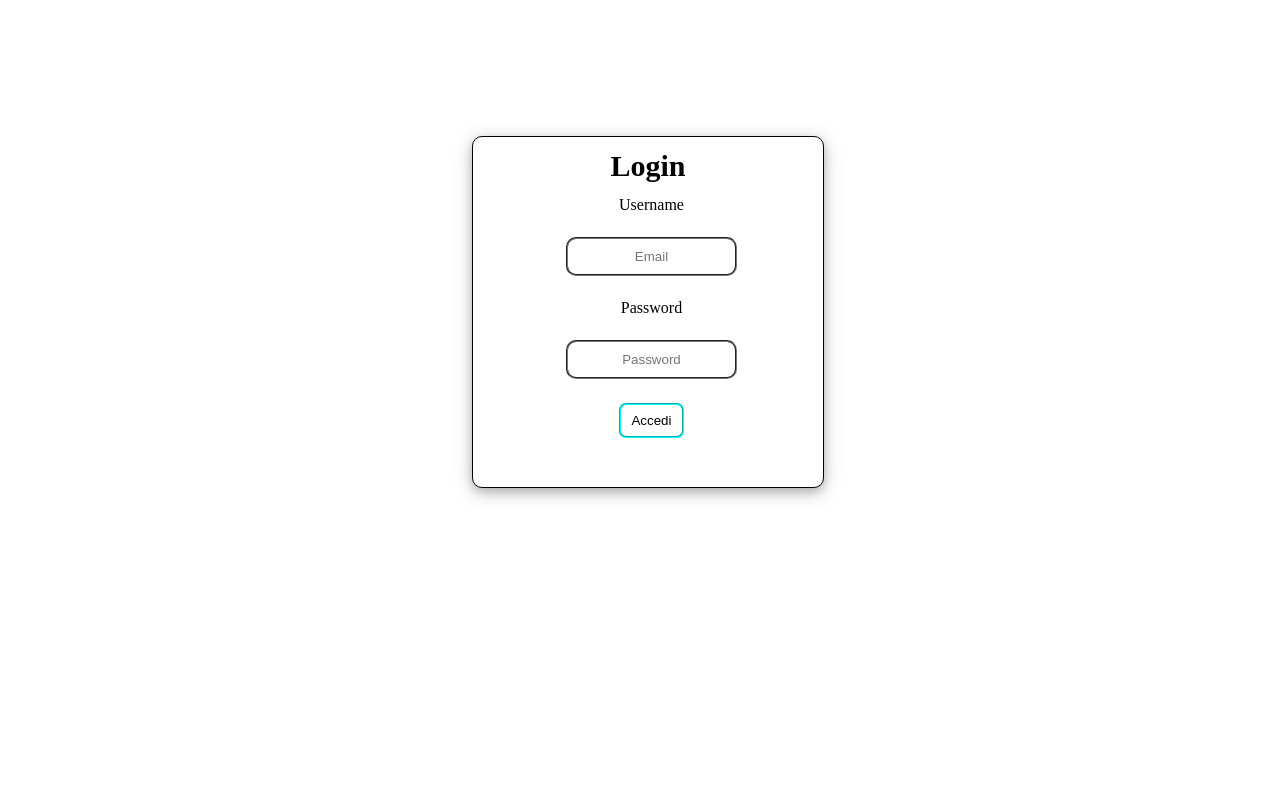
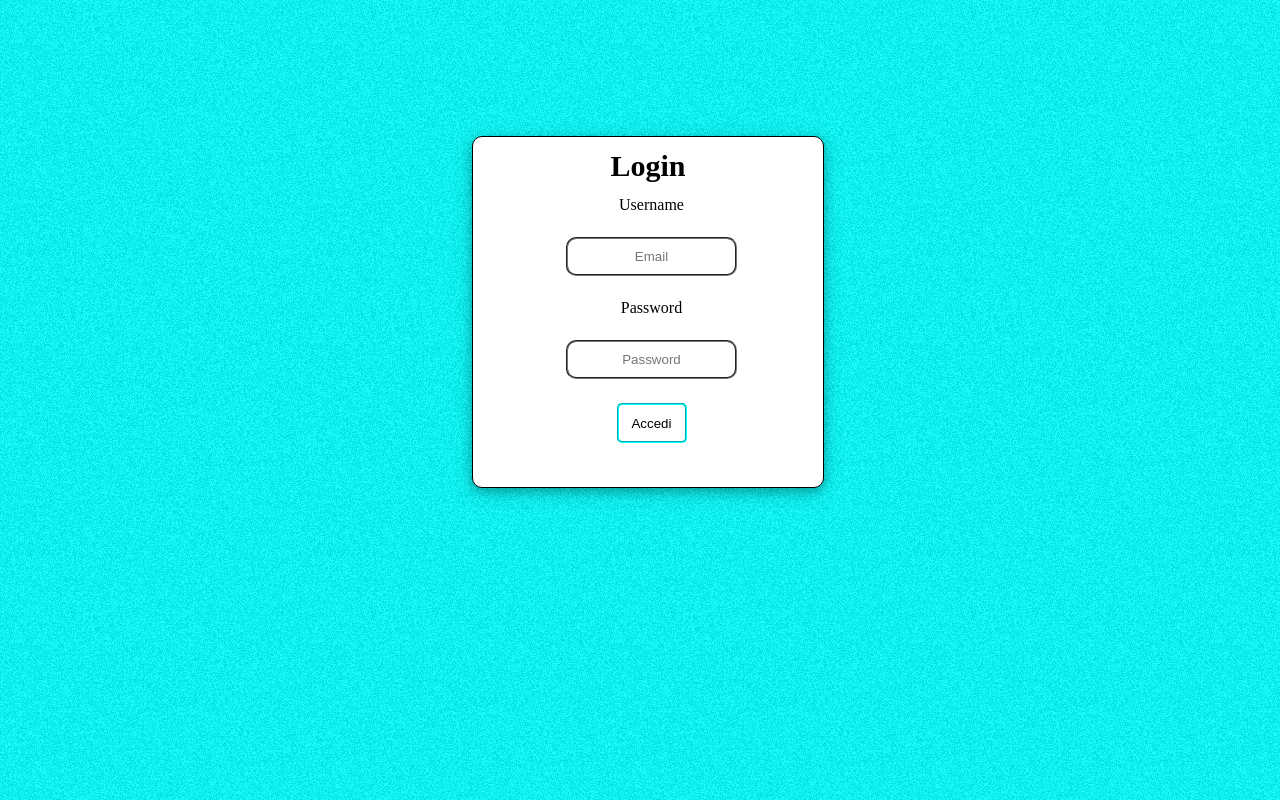
Before and after one commit to Fra0027/AthenaGit, a PHP site: page /login.php in a window 1280 px wide. Run offline with PHP 8.4, Linux system fonts and the light colour scheme.

Commit message:
patterni schifoso

```diff
--- a/CSS/stylelogin.css
+++ b/CSS/stylelogin.css
@@ -42,11 +42,13 @@ input[type=text]:hover
 {
 	width:80%;
 	transition:0.5s;
+	border-color:#00ffff;
 }
 input[type=password]:hover
 {
 	width:80%;
 	transition:0.5s;
+	border-color:#00ffff;
 }
 input[type=text]:focus
 {
@@ -63,16 +65,18 @@ input[type=password]:focus
 }
 input[type=submit]
 {
-	border-radius:7px;
+	border-radius:5px;
+	width: 70px;
+	height: 40px;
 	outline:none;
 	border-style:groove;
 	border-color:#00ffff;
 	background-color:white;
-	padding:8px 10px;
 }
 input[type=submit]:hover
 {
 	background-color:#00ffff;
 	cursor:pointer;
-	transition:0.7s;
+	transition:0.5s;
+	color: white;
 }
--- a/login.php
+++ b/login.php
@@ -4,7 +4,7 @@
 		<link rel="stylesheet" href="css/CSSReset.css">
 		<link rel="stylesheet" href="css/stylelogin.css">
 	</head>
-	<body>
+	<body style="background-image: url('images/pattern.png')">
 		<div class="box">
 			<div class="boxTitolo">
 				Login
```
Also changed, not shown: images/pattern.png (added).
